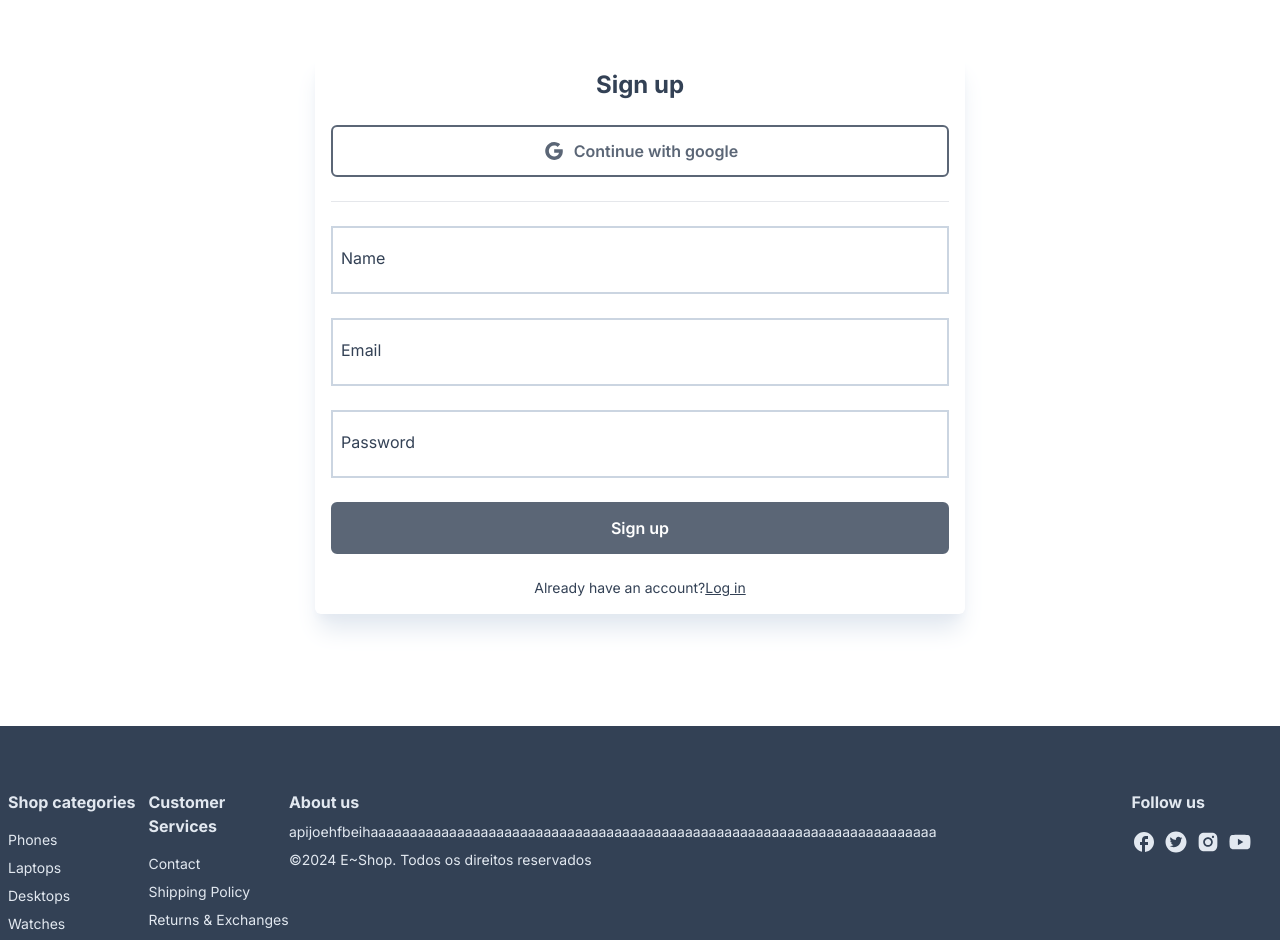
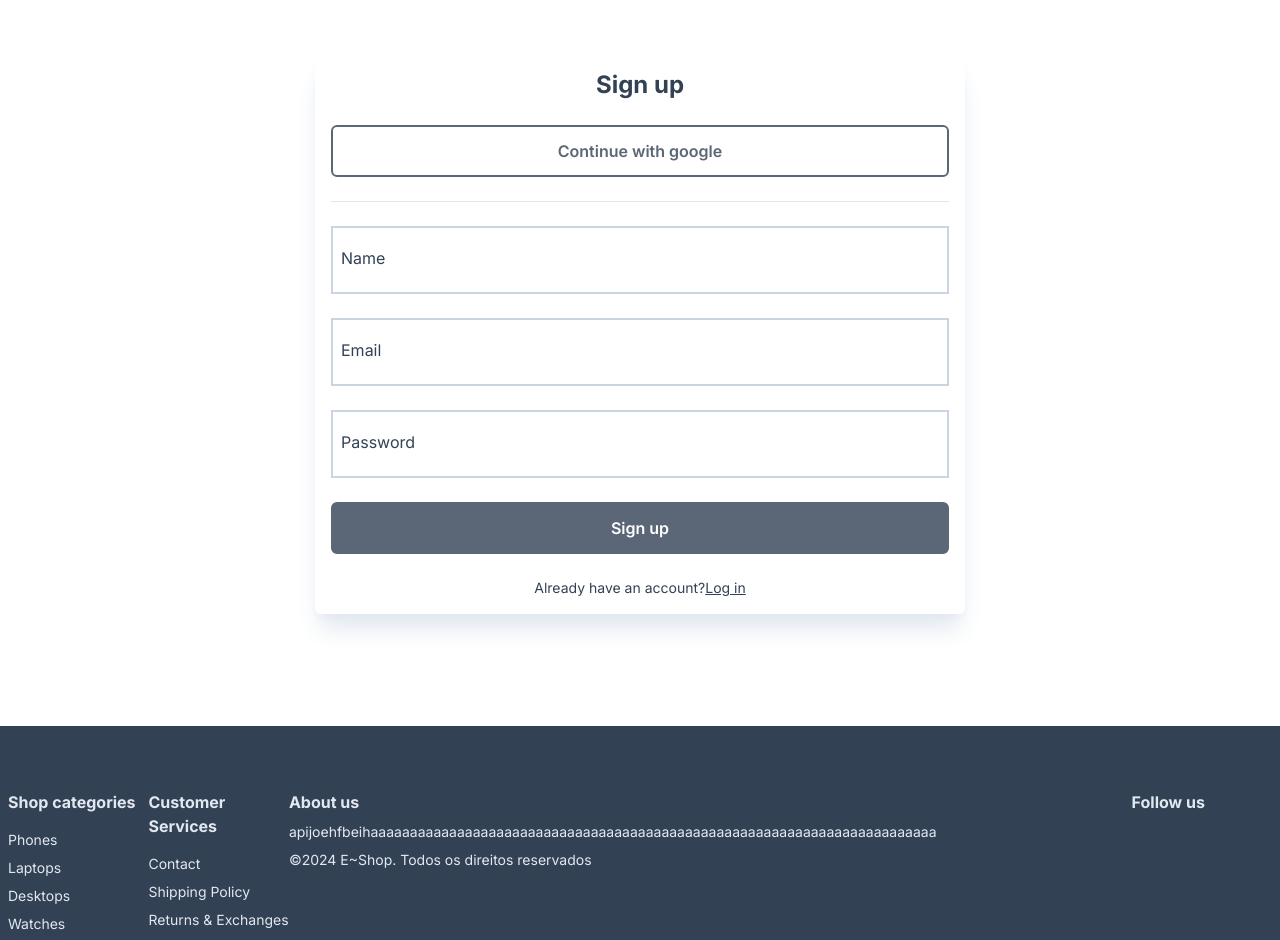
Before and after one commit to eduardozoliveiraa/e-commerce, a Next.js app: page /register in a window 1280 px wide. Shown: the part 100-1040 px from the top of the page. Built offline with nearby package versions, Linux system fonts and the light colour scheme; no server answers; a web font is replaced by a local one.

Commit message:
mudançass

```diff
--- a/app/components/Footer/Footer.tsx
+++ b/app/components/Footer/Footer.tsx
@@ -1,12 +1,12 @@
 import Link from "next/link";
 import Container from "../Container";
 import FooterList from "./FooterList";
-import { MdFacebook } from "react-icons/md";
-import {
-  AiFillInstagram,
-  AiFillTwitterCircle,
-  AiFillYoutube,
-} from "react-icons/ai";
+// import { MdFacebook } from "react-icons/md";
+// import {
+//   AiFillInstagram,
+//   AiFillTwitterCircle,
+//   AiFillYoutube,
+// } from "react-icons/ai";
 
 const Footer = () => {
   return (
@@ -43,16 +43,16 @@ const Footer = () => {
             <h3 className="text-base font-bold mb-2">Follow us</h3>
             <div className="flex gap-2">
               <Link href="#">
-                <MdFacebook size={24} />
+                {/* <MdFacebook size={24} /> */}
               </Link>
               <Link href="#">
-                <AiFillTwitterCircle size={24} />
+                {/* <AiFillTwitterCircle size={24} /> */}
               </Link>
               <Link href="#">
-                <AiFillInstagram size={24} />
+                {/* <AiFillInstagram size={24} /> */}
               </Link>
               <Link href="#">
-                <AiFillYoutube size={24} />
+                {/* <AiFillYoutube size={24} /> */}
               </Link>
             </div>
           </FooterList>
--- a/app/components/admin/AdminNavItem.tsx
+++ b/app/components/admin/AdminNavItem.tsx
@@ -1,4 +1,4 @@
-import { IconType } from "react-icons";
+// import { IconType } from "react-icons";
 
 interface AdminNavItemProps {
   selected?: boolean;
--- a/app/register/RegisterForm.tsx
+++ b/app/register/RegisterForm.tsx
@@ -7,7 +7,7 @@ import Input from "../components/inputs/Input";
 import { FieldValues, SubmitHandler, useForm } from "react-hook-form";
 import Button from "../components/Button";
 import Link from "next/link";
-import { AiOutlineGoogle } from "react-icons/ai";
+// import { AiOutlineGoogle } from "react-icons/ai";
 import axios from "axios";
 import toast from "react-hot-toast";
 import { signIn } from "next-auth/react";
@@ -66,7 +66,7 @@ const RegisterForm = () => {
       <Button
         outline
         label=" Continue with google"
-        icon={AiOutlineGoogle}
+        // icon={AiOutlineGoogle}
         onClick={() => {
           signIn();
         }}
```
Also changed, not shown: utils/Categories.ts (+9 -9 lines).
